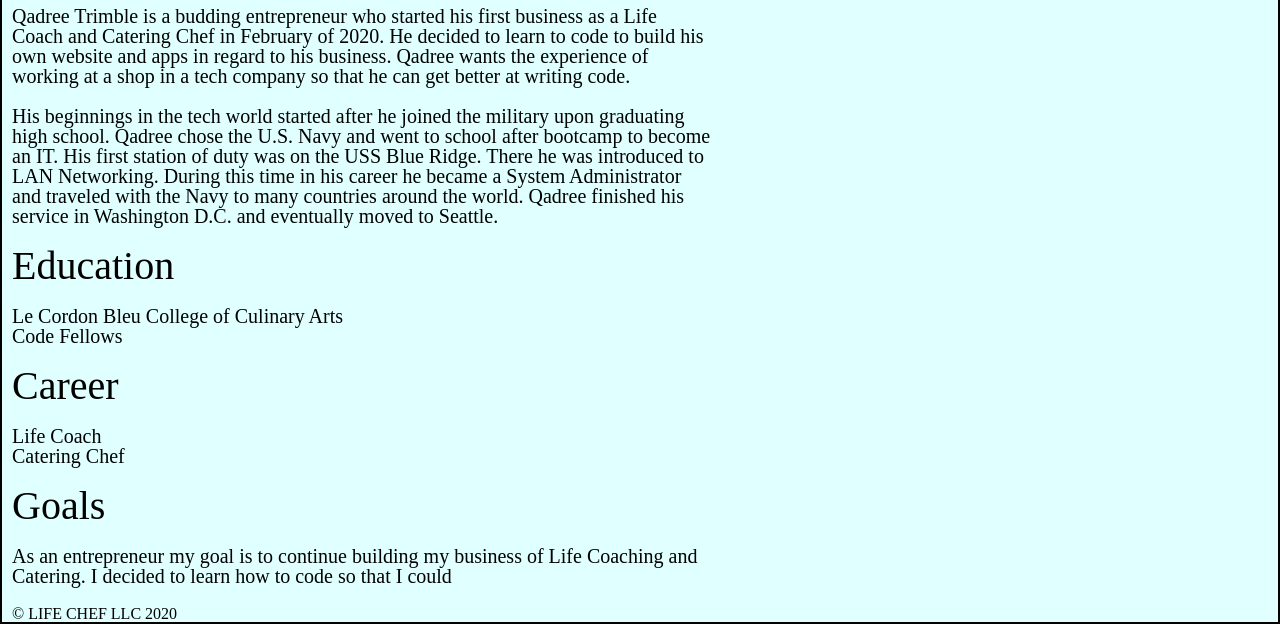
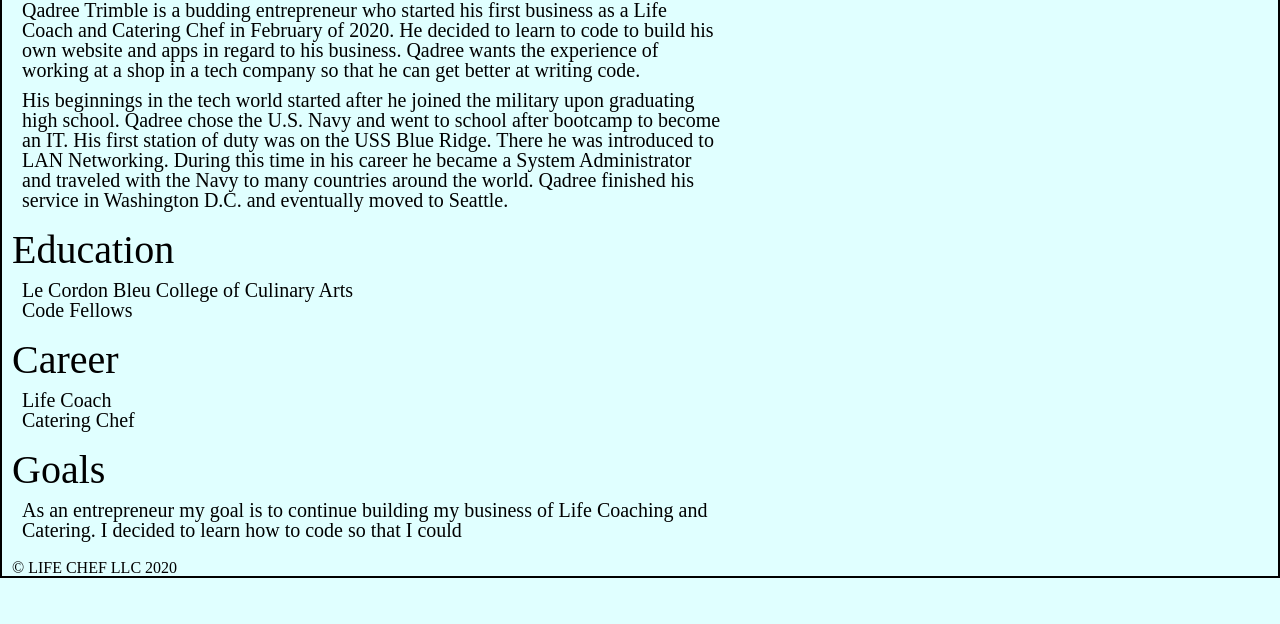
Before and after one commit to Qt1980/about-me-2, a plain HTML site: page index.html in a window 1280 px wide. Shown: the part 525-1149 px from the top of the page. After the commit the page ends 1103 px from the top, so only its background shows below. Drawn offline with Linux system fonts and the light colour scheme.

Commit message:
updated css

```diff
--- a/css/style.css
+++ b/css/style.css
@@ -5,6 +5,7 @@ body {
 }
 
 .img {
+  border: 2px solid black;
   width: 500px;
   margin: 10px;
 }
@@ -37,31 +38,31 @@ body {
 }
 
 .para1 {
-  margin-top: 20px;
-  margin-left: 10px;
+  margin-top: 10px;
+  margin-left: 20px;
   width: 700px;
   font-size: 20px;
 }
 
 .para2 {
-  margin-top: 20px;
-  margin-left: 10px;
+  margin-top: 10px;
+  margin-left: 20px;
   margin-bottom: 20px;
   width: 700px;
   font-size: 20px;
 }
 
 .para3 {
-  margin-top: 20px;
-  margin-left: 10px;
+  margin-top: 10px;
+  margin-left: 20px;
   margin-bottom: 20px;
   width: 700px;
   font-size: 20px;
 }
 
 ul,ol{
-  margin-top: 20px;
-  margin-left: 10px;
+  margin-top: 10px;
+  margin-left: 20px;
   margin-bottom: 20px;
   font-size: 20px;
 }
```
